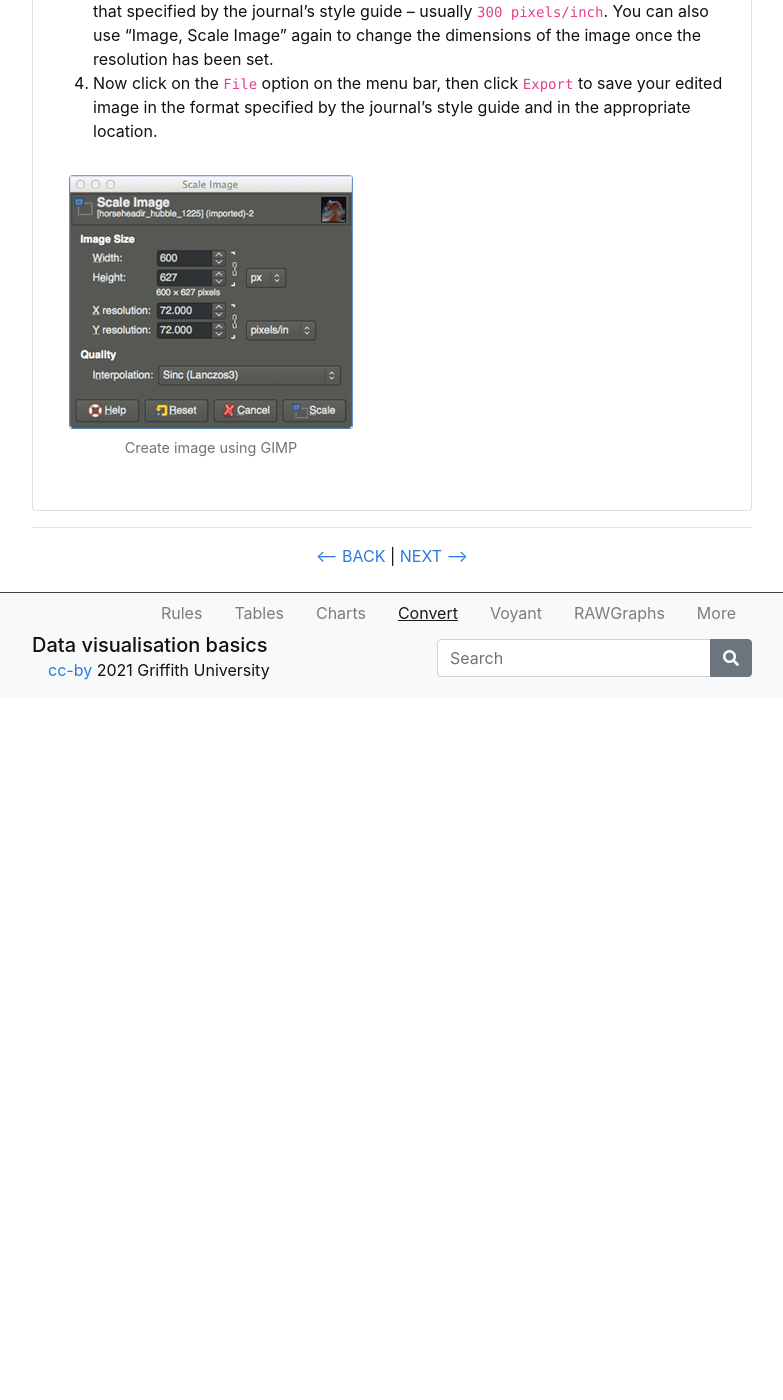
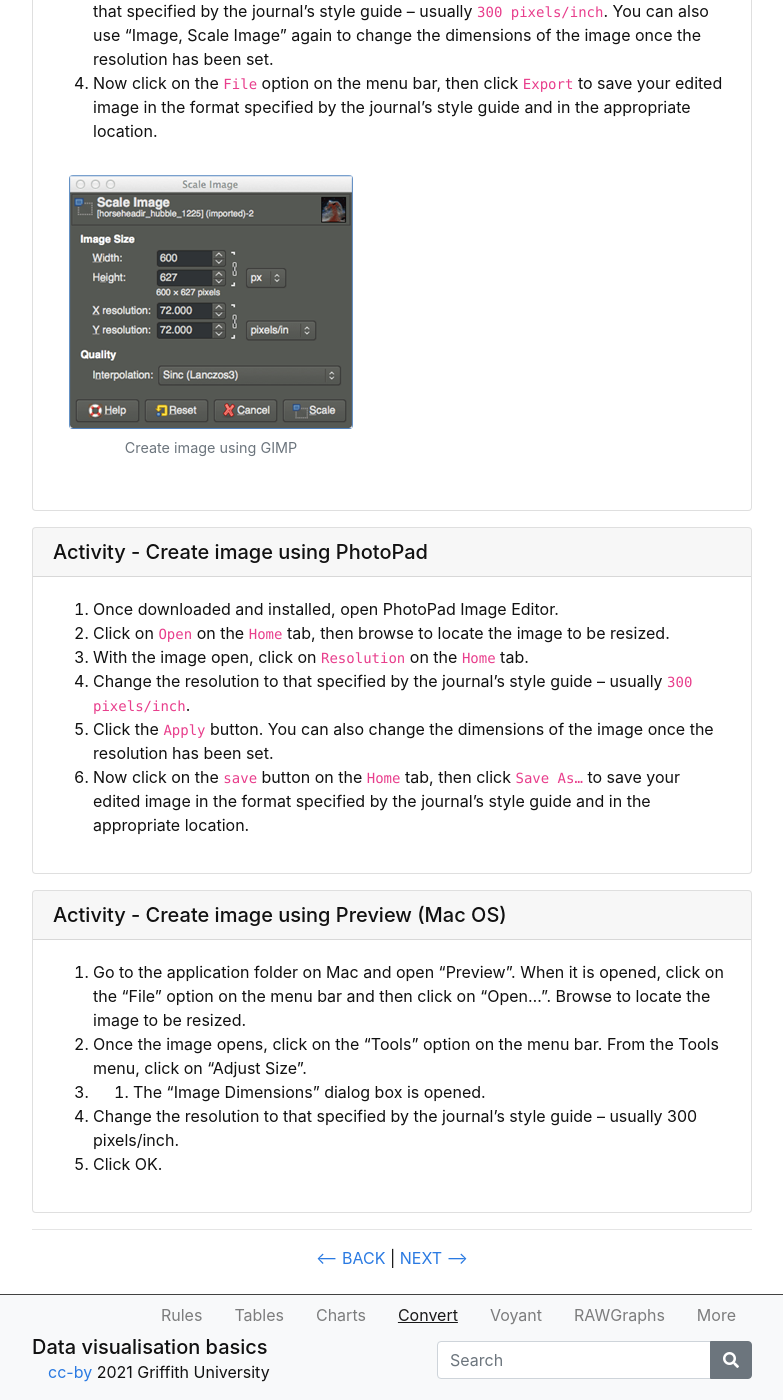
Before and after one commit to GULibrarySandbox/data-vis-basics, a Jekyll site: the page built from content/5-convert.md, in a window 1280 px wide and 1400 px high, scrolled down 2061 px. Shown: the whole window, without its empty margins (248-1031 px from the left). Built offline with Jekyll 4.4.1, drawn with Linux system fonts in a browser that asks for light colours; before the commit the page ends 2759 px from its top, so only the background shows below that.

Commit message:
Update 5-convert.md

```diff
--- a/content/5-convert.md
+++ b/content/5-convert.md
@@ -67,6 +67,21 @@ Below are activities to convert your chart using different software.  Choose and
 4.  Now click on the `File` option on the menu bar, then click `Export` to save your edited image in the format specified by the journal’s style guide and in the appropriate location.
 {% include figure.html img="GIMP.png" alt="GIMP software" caption="Create image using GIMP" width="100%" %}{% endcapture %} {% include card.md header="Activity - Create image using GIMP" text=text %}
 
+{% capture text %}
+1.	Once downloaded and installed, open PhotoPad Image Editor.
+2.	Click on `Open` on the `Home` tab, then browse to locate the image to be resized.
+3.	With the image open, click on `Resolution` on the `Home` tab.
+4.	Change the resolution to that specified by the journal’s style guide – usually `300 pixels/inch`.
+5.	Click the `Apply` button.  You can also change the dimensions of the image once the resolution has been set.
+6.	Now click on the `save` button on the `Home` tab, then click `Save As…` to save your edited image in the format specified by the journal’s style guide and in the appropriate location.{% endcapture %} {% include card.md header="Activity - Create image using PhotoPad" text=text %}
+
+{% capture text %}
+1.	Go to the application folder on Mac and open “Preview”. When it is opened, click on the “File” option on the menu bar and then click on “Open…”.  Browse to locate the image to be resized.
+2.	Once the image opens, click on the “Tools” option on the menu bar. From the Tools menu, click on “Adjust Size”.
+3.	3.	The “Image Dimensions” dialog box is opened.
+4.	Change the resolution to that specified by the journal’s style guide – usually 300 pixels/inch.
+5.	Click OK.{% endcapture %} {% include card.md header="Activity - Create image using Preview (Mac OS)" text=text %}
+
 -----
 
 <p align="center">
```
